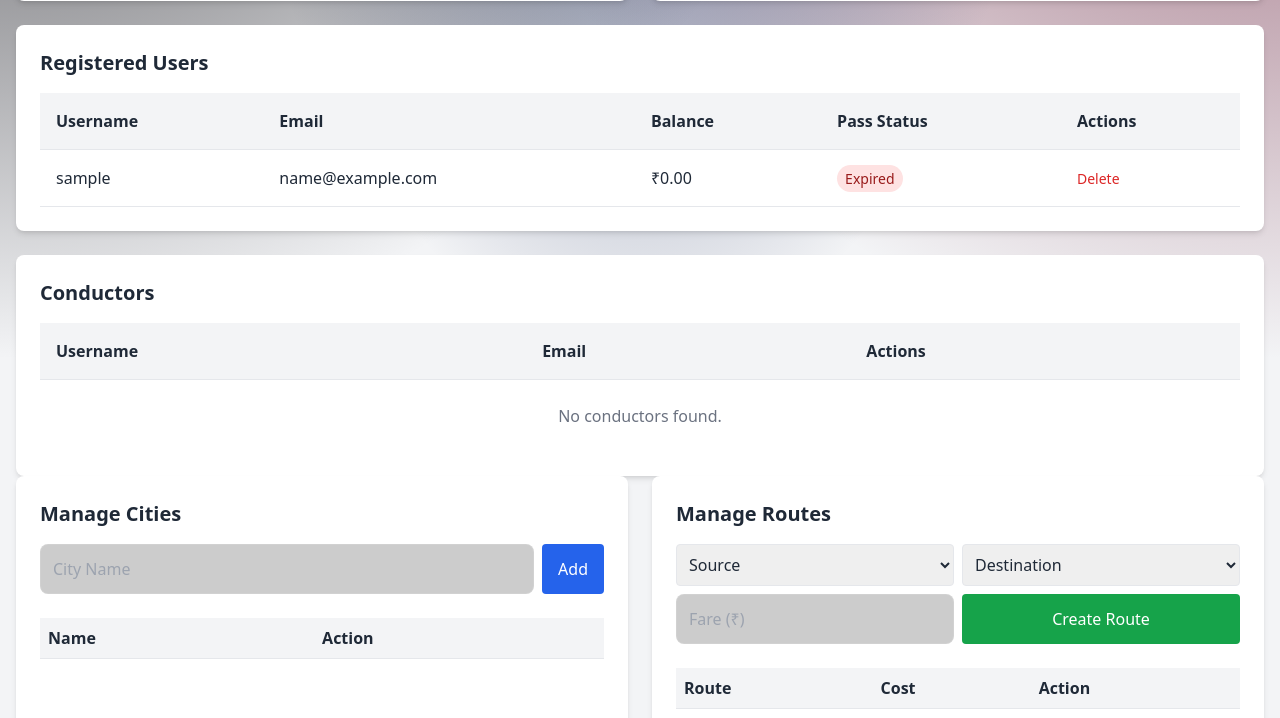
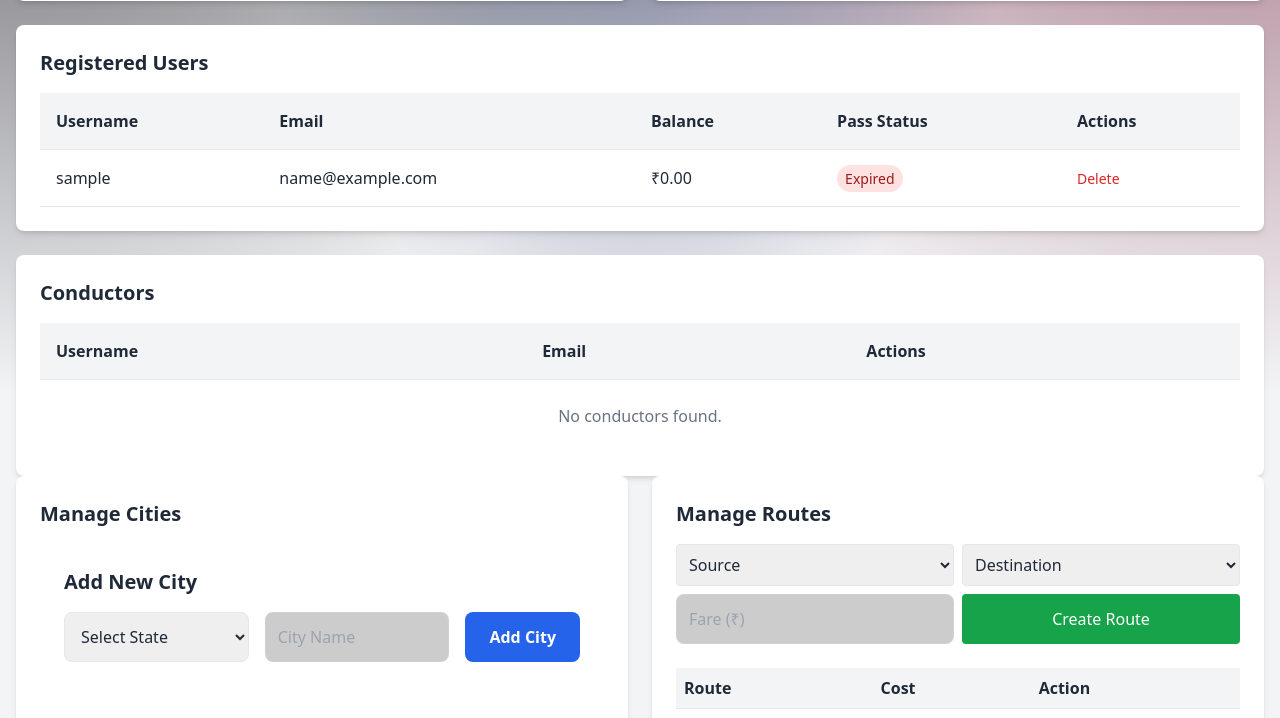
Before and after one commit to JiniyasSuthar-2001/The-Bus-Pass, a Django app: page /admin-dashboard/ in a window 1280 px wide. Shown: the part 601-1319 px from the top of the page. Run offline with Django 5.2, Linux system fonts and the light colour scheme; the visitor is signed in with stand-in values (Sample User, id 1); data comes from the database, SQL or seed files in the repository; data that the repository does not hold is empty; some libraries are stand-ins or nearby versions.

Commit message:
Add State-City hierarchy for Route selection and City management

```diff
--- a/core/models.py
+++ b/core/models.py
@@ -19,13 +19,27 @@
     balance = models.DecimalField(max_digits=10, decimal_places=2, default=0.00)
 
 class City(models.Model):
-    name = models.CharField(max_length=100, unique=True)
-
-    def __str__(self):
-        return self.name
+    STATE_CHOICES = (
+        ('Maharashtra', 'Maharashtra'),
+        ('Delhi', 'Delhi'),
+        ('Karnataka', 'Karnataka'),
+        ('Gujarat', 'Gujarat'),
+        ('Rajasthan', 'Rajasthan'),
+        ('Tamil Nadu', 'Tamil Nadu'),
+        ('West Bengal', 'West Bengal'),
+        ('Uttar Pradesh', 'Uttar Pradesh'),
+        ('Punjab', 'Punjab'),
+        ('Other', 'Other')
+    )
+    name = models.CharField(max_length=100)
+    state = models.CharField(max_length=100, choices=STATE_CHOICES, default='Maharashtra')
 
     class Meta:
         verbose_name_plural = "Cities"
+        unique_together = ('name', 'state')
+
+    def __str__(self):
+        return f"{self.name}, {self.state}"
 
 class Route(models.Model):
     source = models.ForeignKey(City, on_delete=models.CASCADE, related_name='routes_from')
--- a/core/templates/admin_dashboard.html
+++ b/core/templates/admin_dashboard.html
@@ -119,13 +119,28 @@
         <h2 class="text-xl font-bold mb-4">Manage Cities</h2>
 
         <!-- Add City Form -->
-        <form action="{% url 'add_city' %}" method="POST" class="flex gap-2 mb-6">
-            {% csrf_token %}
-            <input type="text" name="name" placeholder="City Name" required
-                class="flex-1 p-2 border rounded focus:ring-2 focus:ring-blue-500 outline-none">
-            <button type="submit" class="bg-blue-600 text-white px-4 py-2 rounded hover:bg-blue-700">Add</button>
-        </form>
-
+        <div class="glass-card p-6 rounded-lg mb-8">
+            <h3 class="text-xl font-bold mb-4">Add New City</h3>
+            <form action="{% url 'add_city' %}" method="post" class="flex gap-4">
+                {% csrf_token %}
+                <select name="state" class="flex-1 p-3 border rounded-lg" required>
+                    <option value="" disabled selected>Select State</option>
+                    <option value="Maharashtra">Maharashtra</option>
+                    <option value="Delhi">Delhi</option>
+                    <option value="Karnataka">Karnataka</option>
+                    <option value="Gujarat">Gujarat</option>
+                    <option value="Rajasthan">Rajasthan</option>
+                    <option value="Tamil Nadu">Tamil Nadu</option>
+                    <option value="West Bengal">West Bengal</option>
+                    <option value="Uttar Pradesh">Uttar Pradesh</option>
+                    <option value="Punjab">Punjab</option>
+                    <option value="Other">Other</option>
+                </select>
+                <input type="text" name="name" placeholder="City Name" class="flex-1 p-3 border rounded-lg" required>
+                <button type="submit"
+                    class="bg-blue-600 text-white font-bold py-3 px-6 rounded-lg hover:bg-blue-700">Add City</button>
+            </form>
+        </div>
         <div class="max-h-60 overflow-y-auto">
             <table class="w-full text-left">
                 <thead class="bg-gray-100">
--- a/core/views.py
+++ b/core/views.py
@@ -262,15 +262,26 @@
     # Fetch Payment History & Active Tickets
     payments = Payment.objects.filter(user=request.user).order_by('-timestamp')
     active_tickets = Ticket.objects.filter(user=request.user, is_used=False).order_by('-purchase_time')
-    cities = City.objects.all()
+    # Serialize Cities and Routes for JS (Grouping by State)
     routes = Route.objects.all()
+    cities_data = list(City.objects.all().values('id', 'name', 'state'))
+    routes_data = list(routes.values(
+        'id',
+        'source__id', 'source__name', 'source__state',
+        'destination__id', 'destination__name', 'destination__state',
+        'cost'
+    ))
+
+    # Get Unique States
+    states = City.STATE_CHOICES
 
     context = {
-        'pass': user_pass, # Keep for backward compat/profile
+        'pass': user_pass,
         'payments': payments,
         'active_tickets': active_tickets,
-        'cities': cities,
-        'routes': list(routes.values('id', 'source__id', 'destination__id', 'cost', 'source__name', 'destination__name')), # Serialize for JS
+        'states': [s[0] for s in states],
+        'cities_json': json.dumps(cities_data),
+        'routes_json': json.dumps(routes_data),
     }
     return render(request, 'user_dashboard.html', context)
 
@@ -382,7 +393,7 @@
                 ticket.is_used = True
                 ticket.used_time = timezone.now()
                 ticket.save()
-                messages.success(request, f"VALID TICKET! {ticket.route.source.name} -> {ticket.route.destination.name} (User: {ticket.user.username})")
+                messages.success(request, f"VALID TICKET! {ticket.route.source.name} ({ticket.route.source.state}) -> {ticket.route.destination.name} ({ticket.route.destination.state})")
 
         except Ticket.DoesNotExist:
             messages.error(request, "INVALID TICKET! Ticket not found.")
@@ -538,9 +549,10 @@
 def add_city(request):
     if request.method == 'POST':
         name = request.POST.get('name')
-        if name:
-            City.objects.get_or_create(name=name)
-            messages.success(request, f"City '{name}' added.")
+        state = request.POST.get('state')
+        if name and state:
+            City.objects.get_or_create(name=name, state=state)
+            messages.success(request, f"City '{name}, {state}' added.")
     return redirect('admin_dashboard')
 
 @login_required
```
Also changed, not shown: core/templates/user_dashboard.html (+101 -13 lines), core/migrations/0005_city_state_alter_city_name_and_more.py (added).
